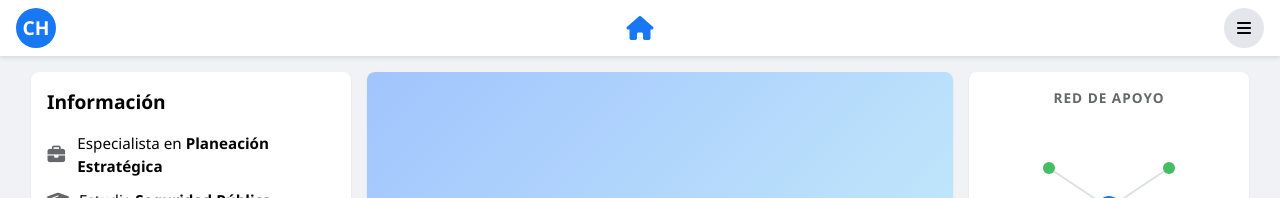
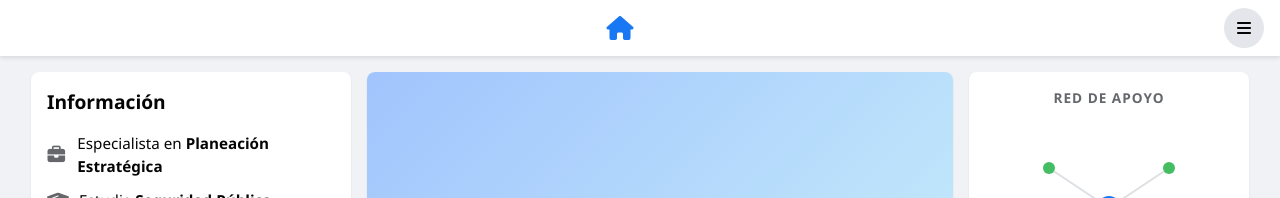
Before and after one commit to cafrhein/muro, a Jekyll site: the page built from index.html, in a window 1280 px wide. Shown: the top 198 px of the page. Built offline with Jekyll 4.4.1, drawn with Linux system fonts in a browser that asks for light colours.

Commit message:
Update default.html

```diff
--- a/_layouts/default.html
+++ b/_layouts/default.html
@@ -22,7 +22,6 @@
 
     <header class="fb-header">
         <div style="display: flex; align-items: center; gap: 10px;">
-            <a href="{{ '/' | relative_url }}" class="logo-ch">CH</a>
             </div>
 
         <nav style="display: flex; gap: 40px; font-size: 1.5rem;">
@@ -33,7 +32,7 @@
             <div id="menu-toggle" style="width: 40px; height: 40px; background: var(--fb-hover); border-radius: 50%; display: flex; align-items: center; justify-content: center; color: var(--fb-text); cursor: pointer;">
                 <i class="fas fa-bars"></i>
             </div>
-            </div>
+        </div>
     </header>
 
     <div class="fb-container">
```
